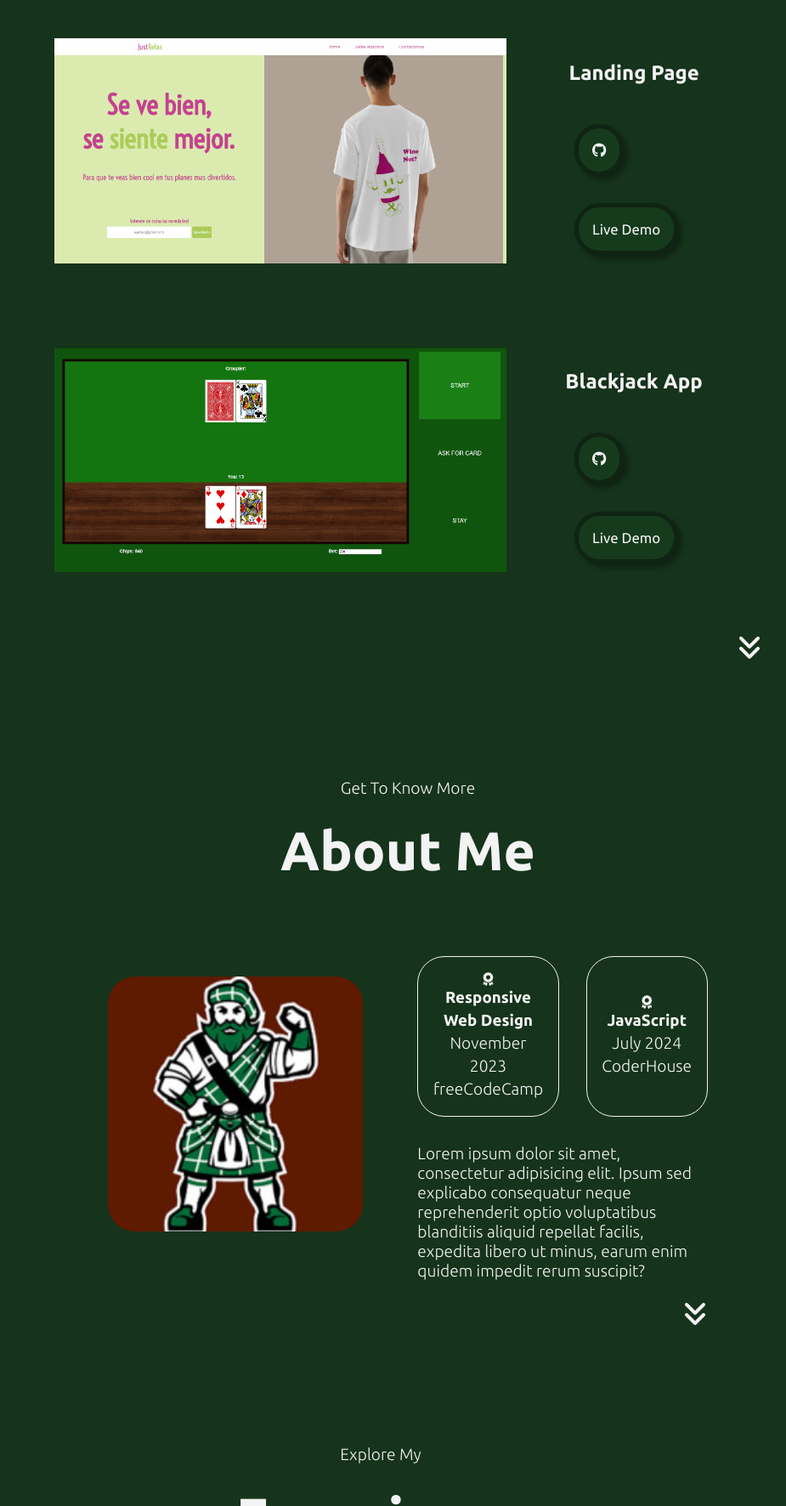
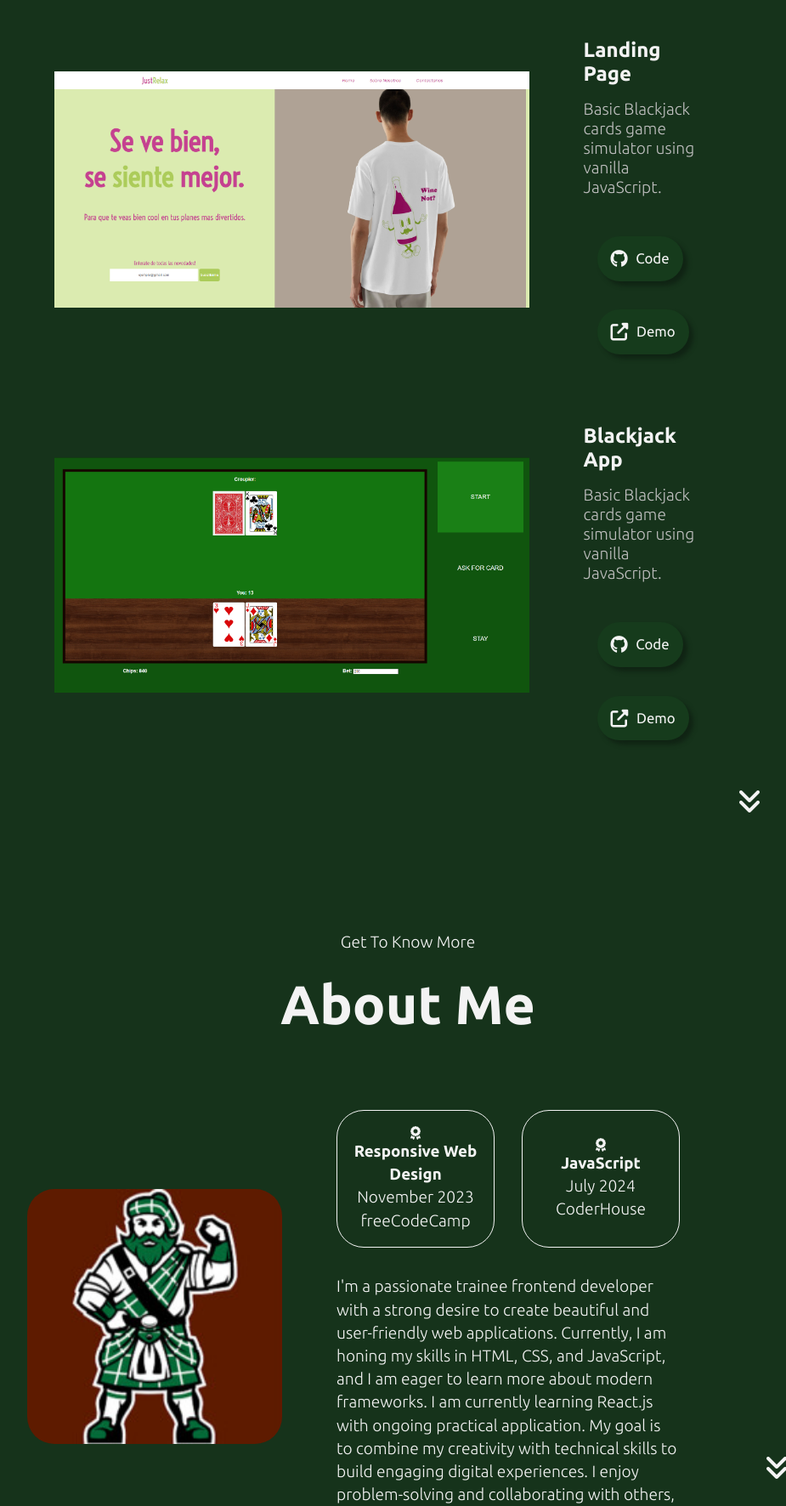
Before and after one commit to nicolasquirogadev/Portfolio, a plain HTML site: page index.html in a window 1280 px wide. Shown: the part 1028-2800 px from the top of the page at 85% size, without its empty margins (160-1085 px from the left). Drawn offline with Linux system fonts and the light colour scheme.

Commit message:
corrigiendo styling y estructura

```diff
--- a/index.html
+++ b/index.html
@@ -27,7 +27,7 @@
                         <a href="#about" class="nav-link">About Me</a>
                     </li>
                     <li class="nav-item">
-                        <a href="#experience" class="nav-link">Experience</a>
+                        <a href="#skills" class="nav-link">Skills</a>
                     </li>
                     <li class="nav-item">
                         <a href="#contact" class="nav-link">Contact</a>
@@ -42,12 +42,13 @@
     </header>
 
     <section id="home">
-        <div class="img-container">
+            <div class="img-container">
             <img src="./assets/zico-selfie.PNG" alt="Nicolás Quiroga's Profile Picture">
         </div>
         <div class="home-text">
             <h1 class="title">Nicolás Quiroga</h1>
             <p class="p2">Frontend Developer</p>
+
 
             <div class="btn-container">
             <button id="cv-btn">Download CV <span><i class="fa-solid fa-download"></i></span></button>
@@ -85,15 +86,18 @@
                 </div>
                 <div class="project-details">
                     <h2 class="project-title">Landing Page</h2>
+                    <p class="project-description">Basic Blackjack cards game simulator using vanilla JavaScript.</p>
                     <div class="project-btn-box">
                     <div class="btn-container">
                         <button class="project-btn" id="project1-git-btn">
                             <i class="fa-brands fa-github"></i>
+                            Code
                         </button>
                     </div>
                     <div class="btn-container">
                         <button class="project-btn" id="project1-live-btn">
-                            Live Demo
+                            <i class="fa-solid fa-up-right-from-square"></i>
+                            Demo
                         </button>
                     </div>
                     </div>
@@ -106,15 +110,18 @@
                 </div>
                 <div class="project-details">
                     <h2 class="project-title">Blackjack App</h2>
+                    <p class="project-description">Basic Blackjack cards game simulator using vanilla JavaScript.</p>
                     <div class="project-btn-box">
                     <div class="btn-container">
                         <button class="project-btn" id="project2-git-btn">
                             <i class="fa-brands fa-github"></i>
+                            Code
                         </button>
                     </div>
                     <div class="btn-container">
                         <button class="project-btn" id="project2-live-btn">
-                            Live Demo
+                            <i class="fa-solid fa-up-right-from-square"></i>
+                            Demo
                         </button>
                     </div>
                 </div>
@@ -149,19 +156,22 @@
                 </div>
             </div>
             <div class="text-container">
-                <p>Lorem ipsum dolor sit amet, consectetur adipisicing elit. Ipsum sed explicabo consequatur neque reprehenderit optio voluptatibus blanditiis aliquid repellat facilis, expedita libero ut minus, earum enim quidem impedit rerum suscipit?</p>
+                <p>I'm a passionate trainee frontend developer with a strong desire to create beautiful and user-friendly web applications.
+                    Currently, I am honing my skills in HTML, CSS, and JavaScript, and I am eager to learn more about modern frameworks. I am currently learning React.js with ongoing practical application.
+                    My goal is to combine my creativity with technical skills to build engaging digital experiences.
+                    I enjoy problem-solving and collaborating with others, and I'm excited to take on new challenges in the world of web development! </p>
             </div>
         </div>
         </div>
         <div class="section-arrow">
-            <i class="fa-solid fa-angles-down" onclick="location.href='#experience'"></i>
+            <i class="fa-solid fa-angles-down" onclick="location.href='#skills'"></i>
         </div>
     </section>
 
-    <section id="experience">
+    <section id="skills">
         <div class="title-container">
             <p class="about-text p1">Explore My</p>
-            <h1 class="title">Experience</h1></div>
+            <h1 class="title">Skills</h1></div>
             <div class="exp-box">
                 <div class="about-container">
                     <div class="details-container exp-card">
@@ -214,9 +224,9 @@
                     </div>
                 </div>
             </div>
-            <div class="section-arrow">
+        <div class="section-arrow">
                 <i class="fa-solid fa-angles-down" onclick="location.href='#contact'"></i>
-            </div>
+        </div>
     </section>
 
     <section id="contact">
--- a/script.js
+++ b/script.js
@@ -12,10 +12,10 @@ document.querySelectorAll(".nav-link").forEach(n => n.addEventListener("click",
     navMenu.classList.remove("active");
 }));
 
-//home buttons
+//HOME BUTTONS
 const cvBtn = document.querySelector("#cv-btn");
 cvBtn.addEventListener('click', () => {
-  let cvUrl = './assets/cv.pdf';
+  let cvUrl = './assets/CV.es.NicolasQuiroga.25.pdf';
   let newTab = window.open(cvUrl);
 });
 
--- a/styles/mediaqueries.css
+++ b/styles/mediaqueries.css
@@ -33,3 +33,20 @@
         left: 0;
     }
 }
+
+@media(max-width:1000px) {
+    *{
+        font-size: .7rem;
+    }
+    .navbar {
+        max-width: 100dvw;
+    }
+    #home {
+        gap: .5rem ;
+        width: 100dvw;
+        .img-container {
+            max-height: 250px;
+        }
+    }
+
+}
--- a/styles/style.css
+++ b/styles/style.css
@@ -4,6 +4,7 @@
     --bg-darker: #102414;
     --btn-dark: #163b1c;
     --text-dark: #f3f3f3;
+    --text-description: #bebebe;
     --highlight-dark: #56a87b;
     --transi: all 0.3s ease-in-out;
 }
@@ -157,8 +158,6 @@ section {
 button {
     padding: 1rem;
     border-radius: 30px;
-    justify-content: center;
-    text-align: center;
     box-shadow: 5px 5px 5px var(--bg-darker);
     border: solid 5px var(--bg-darker);
     background-color: var(--btn-dark);
@@ -237,21 +236,46 @@ i {
     margin-left: 4rem;
     display: flex;
     flex-direction: column;
-    align-items: center;
 }
 
+.project-description {
+    margin-top: 1rem;
+    max-width: 200px;
+    color: var(--text-description);
+}
 .project-btn-box {
-    gap: 1rem;
+    gap: .1rem;
+    display: flex;
+    flex-direction: column;
 }
 
+.project-btn {
+    background-color: var(--btn-dark);
+    border: 0;
+    align-content: flex-start;
+    display: flex;
+    i {
+        font-size: 1.3rem;
+        margin-right: .6rem;
+    }
+}
+
+.project-btn:hover {
+    background-color: var(--bg-darker);
+    border: 0;
+
+}
+
+
 /* ABOUT SECTION */
-#about{
-    max-width: 60dvw;
+
+#about {
     align-self: center;
     margin: 0 auto;
 }
 
 .about-box {
+    max-width: 60dvw;
     display: flex;
     gap: 4rem;
     align-items: center;
@@ -285,6 +309,7 @@ i {
 }
 
 .text-container {
+    line-height: 1.7rem;
 }
 
 .about-img {
```
Also changed, not shown: 2 other files.
